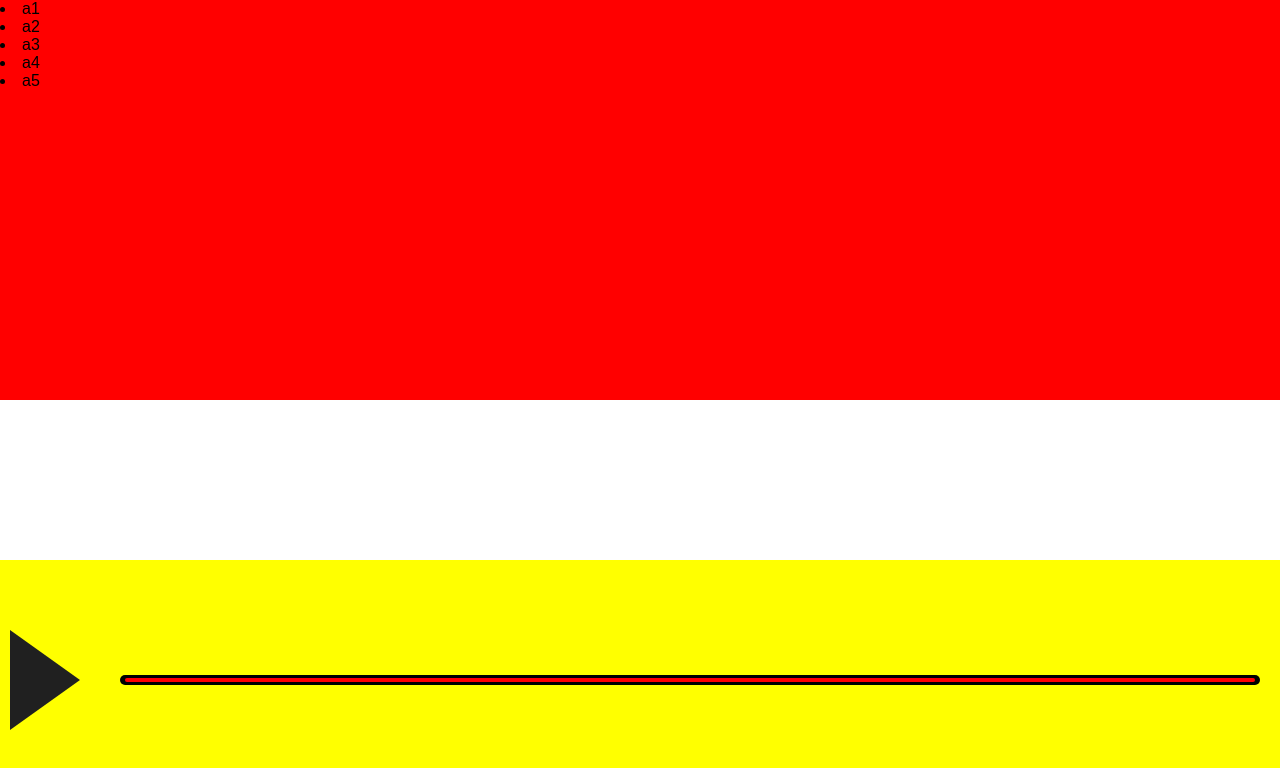
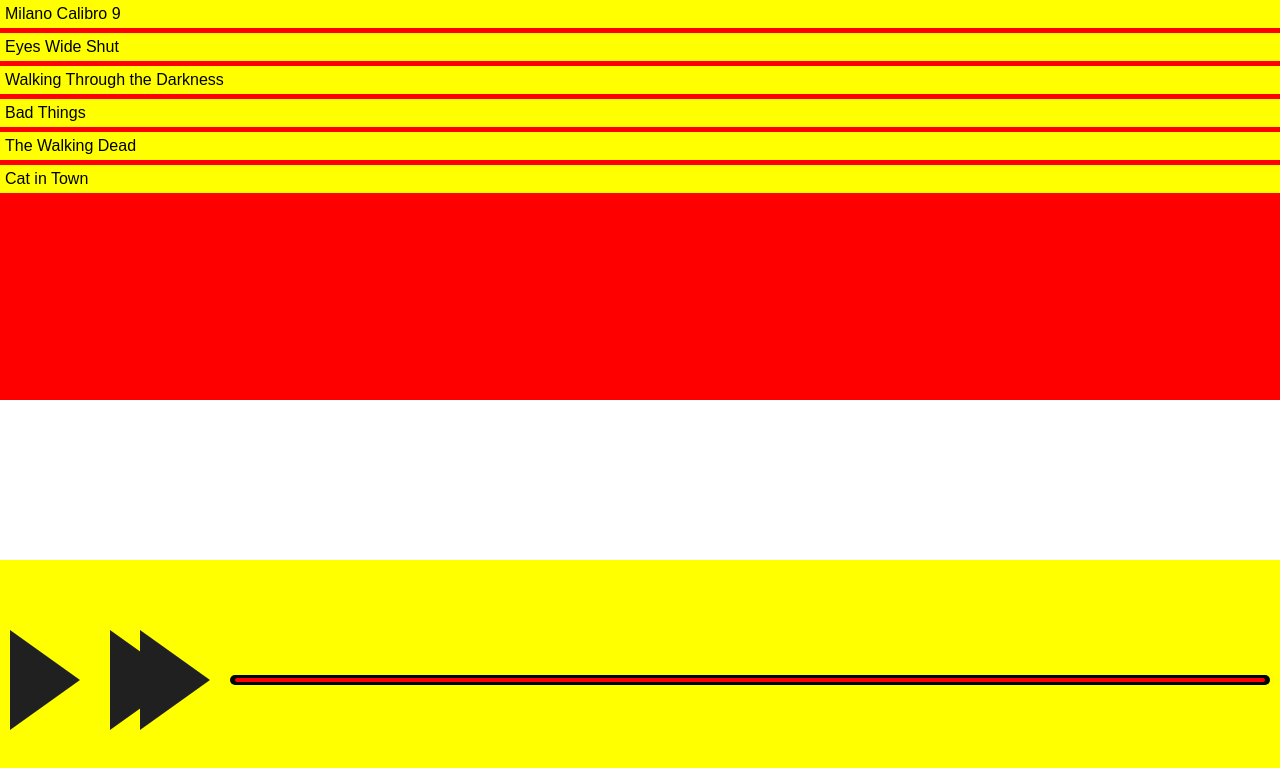
Before and after one commit to robotlabs/music-player-challenge, a React app: page / in a window 1280 px wide. Built offline with nearby package versions, Linux system fonts and the light colour scheme.

Commit message:
added sequencer logic. next button

```diff
--- a/src/music-player-app/app.js
+++ b/src/music-player-app/app.js
@@ -5,14 +5,47 @@
 import './app.css';
 
 class App extends Component {
+  constructor(props) {
+    super(props);
+    this.state = {
+      songSelected: 0
+    }
+    this.audioController = React.createRef();
+  }
+
+  //** user interaction */
+
+  //** song selected through song list */
+  songClick = (e) => {
+    this.setState({
+      songSelected: e.props.index
+    });
+  }
+  //** automatic play when a song end */
+  playNextTrack = () => {
+    this.setState(() => {
+      let nextSong = this.state.songSelected + 1;
+      if (nextSong >= SongListJson.length) {
+        nextSong = 0;
+      }
+      return {
+        songSelected: nextSong
+      };
+    });
+  }
   render() {
-    console.log('Song List ', SongListJson);
     return (
       <div>
         <SongList
+          songClick={this.songClick}
           songs={SongListJson}>
         </SongList>
-        <AudioController></AudioController>
+        <AudioController
+          ref={this.audioController}
+          playNextTrack={this.playNextTrack}
+          songListData={SongListJson}
+          songSelected={this.state.songSelected}
+        ></AudioController>
       </div>
     );
   }
--- a/src/music-player-app/components/audio-controller/audio-controller.js
+++ b/src/music-player-app/components/audio-controller/audio-controller.js
@@ -4,24 +4,26 @@
 class AudioControllers extends Component {
   constructor(props) {
     super(props);
+    //** create refs */
     this.node = React.createRef();
     this.barIn = React.createRef();
     this.playBt = React.createRef();
+    //** init state */
     this.state = {
       play: false
     }
-    this.url = "./mp3/milanocalibro9.mp3";
-    this.audio = new Audio(this.url);
+    //** init class stuff */
+    this.urlBase = "./mp3/";
+    this.audio = new Audio();
   }
   componentDidMount() {
-    this.audio.addEventListener("timeupdate", () => {
-      //console.log('this.audio.progress ', this.audio.currentTime);
-      //console.log('this.audio.progress ', this.audio.duration);
-      //this.barIn.style.width = (this.audio.currentTime / this.audio.duration) * 100 + '%';
+    this.audio.addEventListener("ended", () => {
+      //** play next in the list */
+      this.props.playNextTrack();
     });
-    this.audio.addEventListener("ended", () => {
-      console.log('this.audio.ended ', this.audio.currentTime);
-    });
+    /* load track. pause is default as false */
+    this.playTrack(this.props);
+    /* start request animation frame */
     this.run();
   }
 
@@ -37,23 +39,34 @@
     }
   }
 
-  barClick = (e) => {
-    console.log('e ', e);
+  progressBarClick = (e) => {
     let rect = e.target.getBoundingClientRect();
-    console.log(rect);
     let x = e.clientX - rect.left;
     let percW = x / rect.width;
     this.audio.currentTime = this.audio.duration * (percW);
-    console.log(this.audio.currentTime);
   }
 
+  playTrack(props) {
+    let url = this.urlBase + this.props.songListData[props.songSelected].file;
+    if (this.audio) {
+      this.audio.src = url;
+      if (this.state.play) {
+        this.audio.play()
+      }
+    }
+  }
+  componentWillUpdate(nextProps) {
+    if (nextProps.songSelected !== this.props.songSelected) {
+      this.playTrack(nextProps);
+    }
+  }
   //** run
   run = () => {
-    // console.log('this.audio.currentTime ', this.audio.currentTime);
     this.barIn.current.style.width = (this.audio.currentTime / this.audio.duration) * 100 + '%';
     requestAnimationFrame(this.run.bind(this));
   };
   render() {
+
     return (
       <div
         ref={this.node}
@@ -64,11 +77,25 @@
           className='play-pause'
           onClick={this.playClick}>
         </div>
+        <div
+          className='ff-outer'
+          onClick={this.props.playNextTrack}>
+          <div
+            ref={this.xx1}
+            className='ff ff1'
+            onClick={this.xx}>
+          </div>
+          <div
+            ref={this.xx2}
+            className='ff ff2'
+            onClick={this.xx}>
+          </div>
+        </div>
       </div>
       <div>
         <div
           className='bar-outer'
-          onClick={this.barClick}>
+          onClick={this.progressBarClick}>
           <div
             className='bar'>
             <div
--- a/src/music-player-app/components/audio-controller/style.css
+++ b/src/music-player-app/components/audio-controller/style.css
@@ -2,13 +2,13 @@
   position: absolute;
   top: 70%;
   left: 0;
-
 
   width: 100%;
   height: 30%;
 
   background-color: yellow;
 }
+/* play button */
 .play-pause {
   position: absolute;
   top: 50%;
@@ -35,13 +35,49 @@
 .play-pause:hover {
   border-color: transparent transparent transparent #ff0099;
 }
+
+/* forward button */
+.ff-outer{
+  position: absolute;
+  top: 50%;
+  left: 110px;
+}
+.ff {
+  position: absolute;
+  transform: translateY(-50%);
+
+  border: 0;
+  background: transparent;
+  box-sizing: border-box;
+  width: 0;
+  height: 100px;
+
+  border-color: transparent transparent transparent #202020;
+  border-style: solid;
+  border-width: 50px 0 50px 70px;
+
+  transition: 100ms all ease;
+  cursor: pointer;
+}
+.ff-outer:hover .ff{
+  border-color: transparent transparent transparent #ff0099;
+}
+
+.ff1{
+  left: 0;
+}
+.ff2{
+  left: 30px;
+}
+
+/* bar progress */
 .bar-outer{
   position: absolute;
   top: 50%;
   transform: translateY(-50%);
-  left: 120px;
+  left: 230px;
 
-  width: calc(100% - 140px);
+  width: calc(100% - 240px);
   height: 10px;
 
   border-radius: 25px;
--- a/src/music-player-app/components/song-list/song-item/song-item.js
+++ b/src/music-player-app/components/song-list/song-item/song-item.js
@@ -3,13 +3,13 @@
 
 class SongItem extends Component {
   render() {
+    console.log('this props index ', this.props.index);
     return (
       <li
+        className={'box-song-item'}
           onClick = { () => {
-            this.closeButton();
-            this.props.passSubClick(this, this.props.item);
-          }}
-          key={this.props.index}>
+            this.props.passClick(this, this.props.item);
+          }}>
           <a>{this.props.item.title}</a>
       </li>
     );
--- a/src/music-player-app/components/song-list/song-item/style.css
+++ b/src/music-player-app/components/song-list/song-item/style.css
@@ -1,4 +1,6 @@
 .box-song-item{
-  position: absolute;
-  background-color: red;
+  position: relative;
+  padding: 5px;
+  margin-bottom: 5px;
+  background-color: yellow;
 }
--- a/src/music-player-app/components/song-list/song-list.js
+++ b/src/music-player-app/components/song-list/song-list.js
@@ -1,39 +1,27 @@
 import React, { Component } from 'react';
 import './style.css';
 
-const test = [
-  {
-    'title': 'a1'
-  },
-  {
-    'title': 'a2'
-  },
-  {
-    'title': 'a3'
-  }
-]
+import SongItem from './song-item/song-item';
+
 class App extends Component {
-
   render() {
     let listSubItems = <div></div>;
     listSubItems  = this.props.songs.map((item, index) => {
       return (
-        <li
-          onClick = { () => {
-            this.closeButton();
-            this.props.passSubClick(this, item);
-          }}
-          key={index}>
-          <a>{item.title}</a>
-        </li>
+        <SongItem
+          passClick={this.props.songClick}
+          key={index}
+          index={index}
+          item={item}>
+        </SongItem>
       );
     });
 
     return (
-      <div
+      <ul
         className="box-song-list">
         {listSubItems}
-        </div>
+        </ul>
     );
   }
 }
--- a/src/music-player-app/components/song-list/style.css
+++ b/src/music-player-app/components/song-list/style.css
@@ -1,8 +1,12 @@
 .box-song-list{
   position: absolute;
   top: 0;
-
+  left: 0;
   width: 100%;
   height: 50%;
   background-color: red;
+
+  margin: 0;
+  padding: 0;
+  list-style: none;
 }
--- a/src/music-player-app/data/song-list-json.json
+++ b/src/music-player-app/data/song-list-json.json
@@ -1,22 +1,26 @@
 [
   {
-    "title": "a1",
-    "file": "aaa1.mp3"
+    "title": "Milano Calibro 9",
+    "file": "milanocalibro9.mp3"
   },
   {
-    "title": "a2",
-    "file": "aaa2.mp3"
+    "title": "Eyes Wide Shut",
+    "file": "waltz.mp3"
   },
   {
-    "title": "a3",
-    "file": "aaa3.mp3"
+    "title": "Walking Through the Darkness",
+    "file": "walking-through-the-darkness.mp3"
   },
   {
-    "title": "a4",
-    "file": "aaa4.mp3"
+    "title": "Bad Things",
+    "file": "bad-things.mp3"
   },
   {
-    "title": "a5",
-    "file": "aaa5.mp3"
+    "title": "The Walking Dead",
+    "file": "the-walking-dead.mp3"
+  },
+  {
+    "title": "Cat in Town",
+    "file": "cat-in-town.mp3"
   }
 ]
```
Also changed, not shown: 5 other files.
